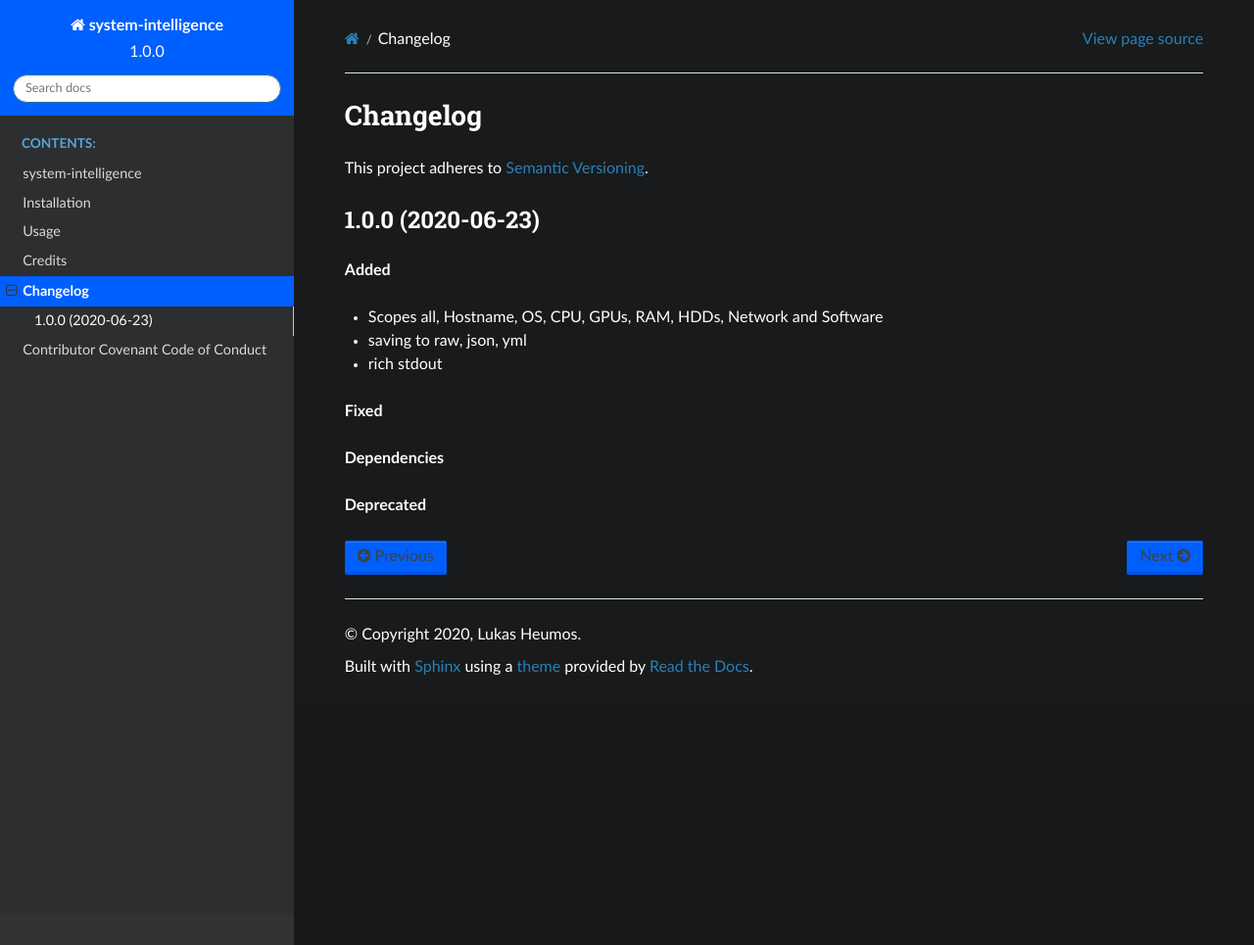
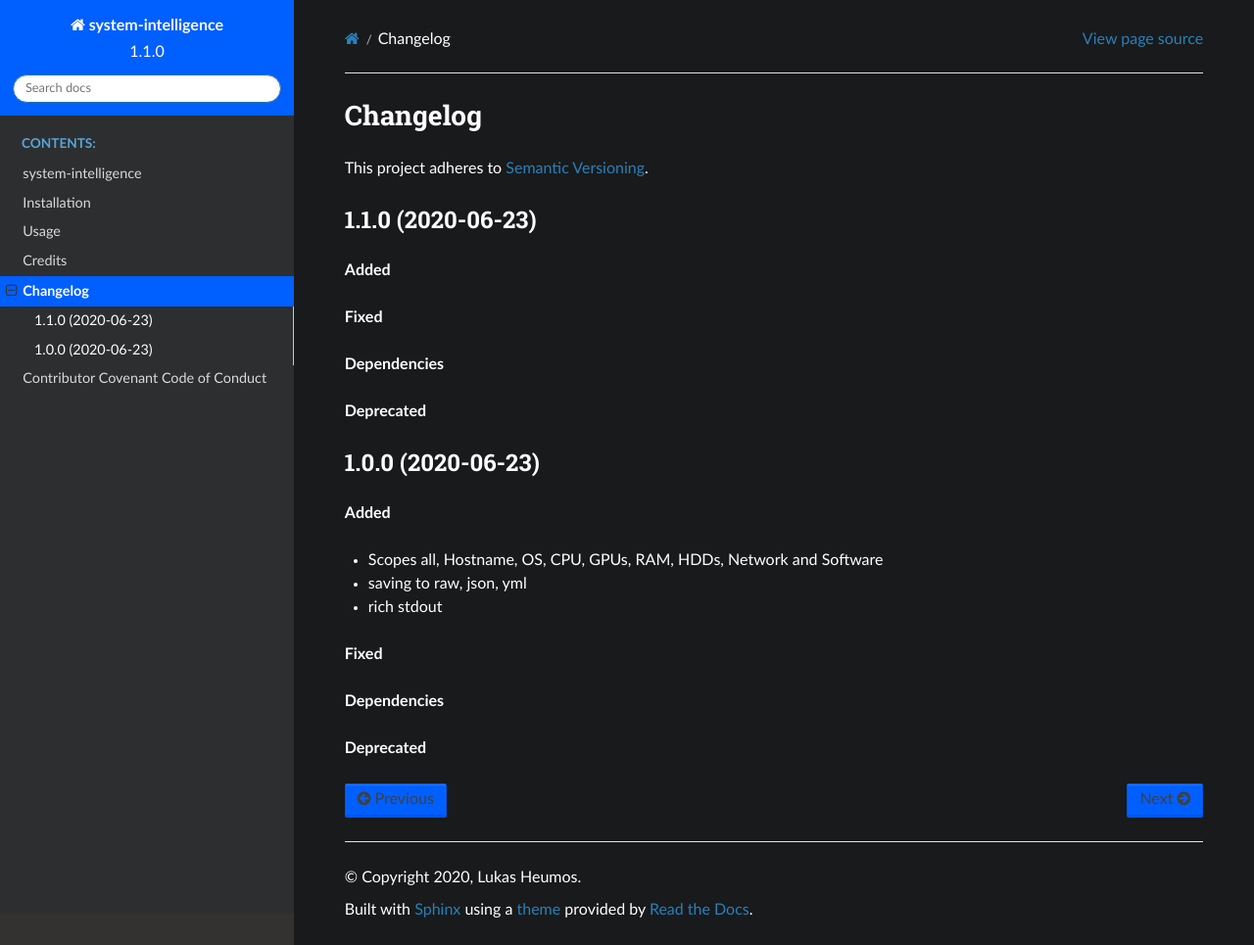
Before and after one commit to mlf-core/system-intelligence, a Sphinx documentation site: the page built from docs/changelog.rst, in a window 1280 px wide and 965 px high. Shown: the whole window at 98% size. Built offline with Sphinx 7.4.7 and the Read the Docs theme 2.0.0, drawn with Linux system fonts in a browser that asks for light colours.

Commit message:
Bump version from 1.0.0 to 1.1.0

```diff
--- a/CHANGELOG.rst
+++ b/CHANGELOG.rst
@@ -3,6 +3,18 @@
 ==========
 
 This project adheres to `Semantic Versioning <https://semver.org/>`_.
+
+
+1.1.0 (2020-06-23)
+------------------
+
+**Added**
+
+**Fixed**
+
+**Dependencies**
+
+**Deprecated**
 
 
 1.0.0 (2020-06-23)
--- a/cookietemple.cfg
+++ b/cookietemple.cfg
@@ -1,5 +1,5 @@
 [bumpversion]
-current_version = 1.0.0
+current_version = 1.1.0
 
 [bumpversion_files_whitelisted]
 setup_file = setup.py
--- a/docs/conf.py
+++ b/docs/conf.py
@@ -56,9 +56,9 @@
 # the built documents.
 #
 # The short X.Y version.
-version = '1.0.0'
+version = '1.1.0'
 # The full version, including alpha/beta/rc tags.
-release = '1.0.0'
+release = '1.1.0'
 
 # The language for content autogenerated by Sphinx. Refer to documentation
 # for a list of supported languages.
--- a/setup.py
+++ b/setup.py
@@ -74,6 +74,6 @@
     test_suite='tests',
     tests_require=test_requirements,
     url='https://github.com/zethson/system_intelligence',
-    version='1.0.0',
+    version='1.1.0',
     zip_safe=False,
 )
--- a/system_intelligence/__init__.py
+++ b/system_intelligence/__init__.py
@@ -2,4 +2,4 @@
 
 __author__ = """Lukas Heumos"""
 __email__ = 'lukas.heumos@posteo.net'
-__version__ = '1.0.0'
+__version__ = '1.1.0'
```
Also changed, not shown: .cookietemple.yml, 2 other files.
